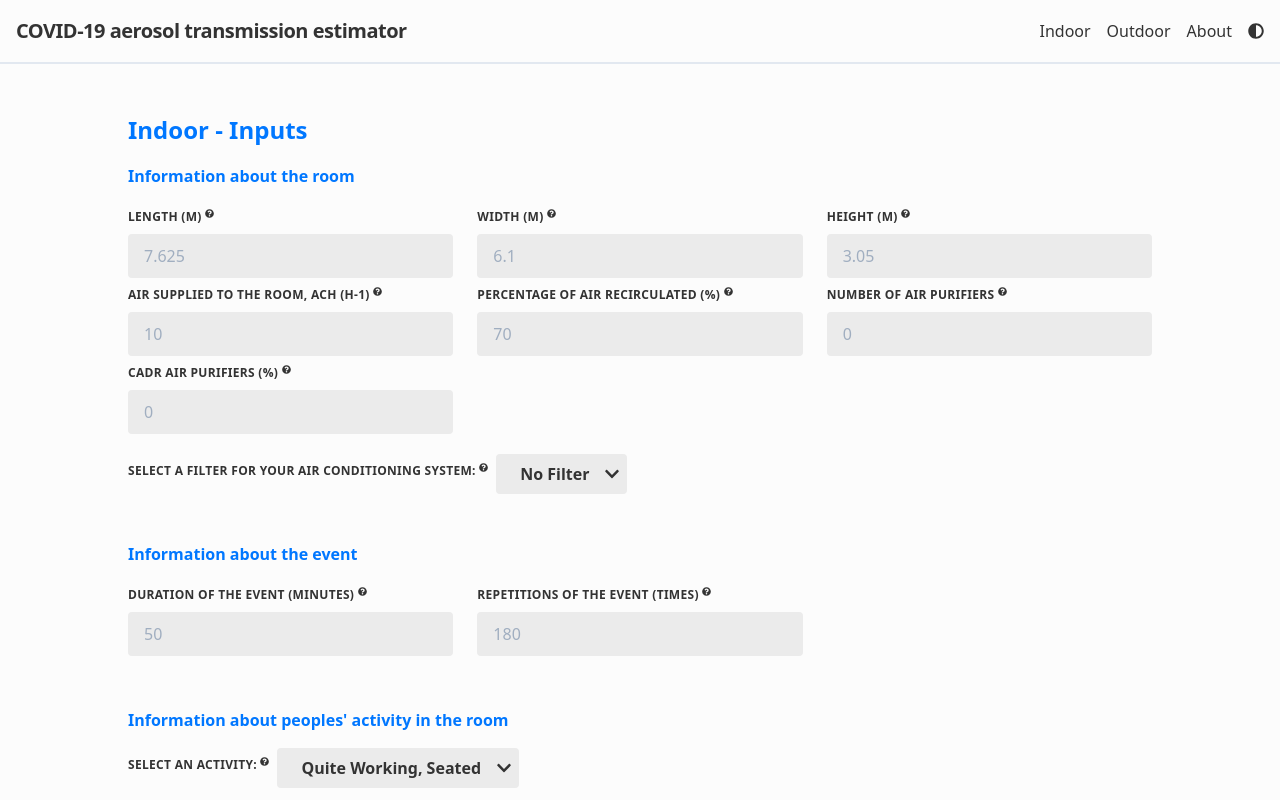
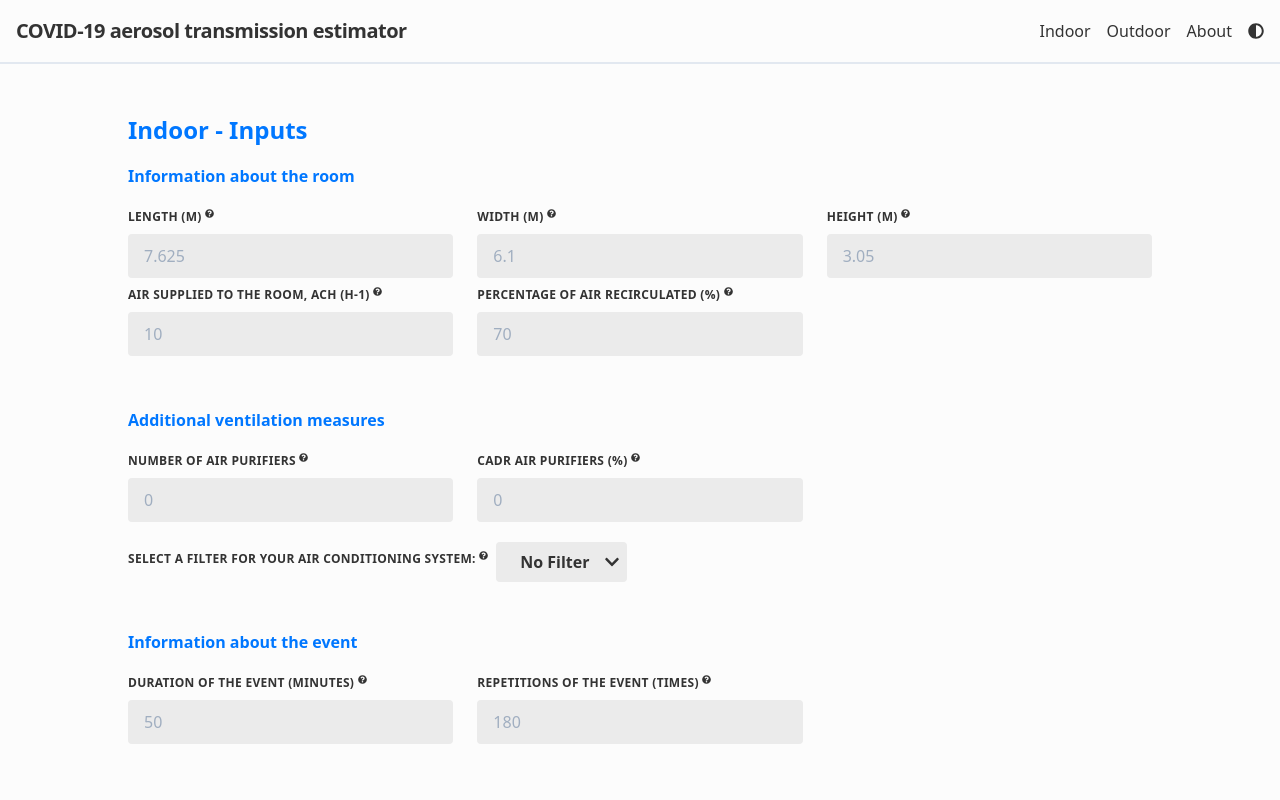
Before and after one commit to FedericoTartarini/covid-aerosol-transmission-estimator, a React (Create React App) app: page /indoor in a window 1280 px wide. Shown: the top 800 px of the page. Built offline with nearby package versions, Linux system fonts and the light colour scheme.

Commit message:
* moved additional control measures to new paragraph

```diff
--- a/src/Components/Indoor.js
+++ b/src/Components/Indoor.js
@@ -311,6 +311,11 @@ class Indoor extends React.Component {
                   id={"perRecirculatedAir"}
                   label={"Percentage of air recirculated (%)"}
                 />
+              </div>{" "}
+              <h1 className="title-font mb-4 mt-12 font-bold">
+                Additional ventilation measures
+              </h1>{" "}
+              <div className="flex items-end flex-wrap -mx-3 mb-2">
                 <InputField
                   handleChange={this.handleInputChange}
                   data={this.state}
```
